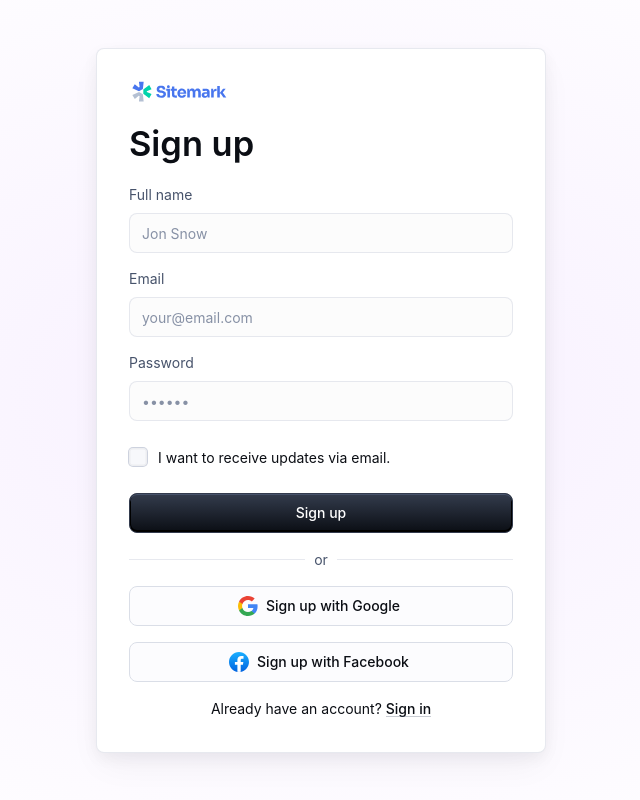
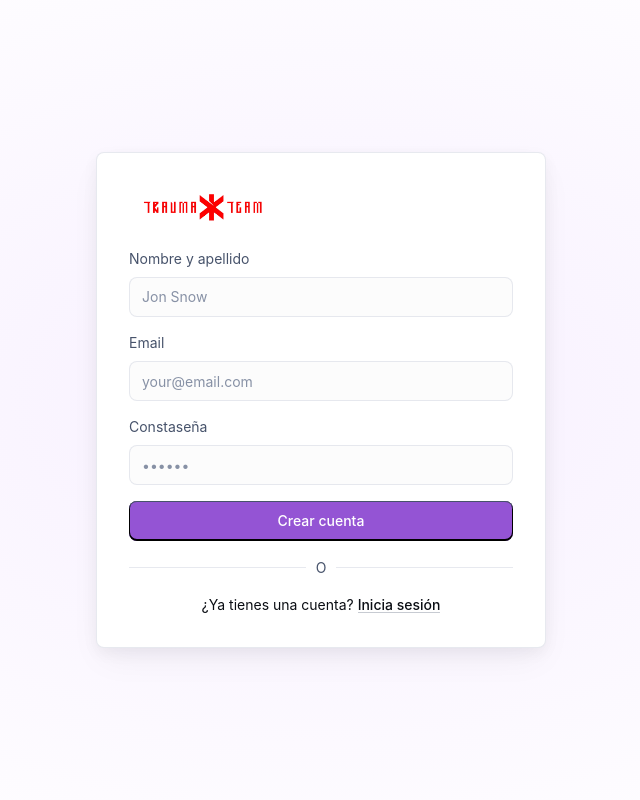
Before and after one commit to adrianoop03/farmacia, a React app in the folder frontend/: page /registro in a window 1280 px wide. Shown: the whole page, without its empty margins (319-959 px from the left). Built offline with nearby package versions, Linux system fonts and the light colour scheme; the HTML template or start-up script is replaced by a standard one.

Commit message:
Modificación y traducción de registro

```diff
--- a/frontend/src/pages/sign-up/SignUp.js
+++ b/frontend/src/pages/sign-up/SignUp.js
@@ -16,6 +16,7 @@ import { styled } from '@mui/material/styles';
 import AppTheme from '../shared-theme/AppTheme';
 import ColorModeSelect from '../shared-theme/ColorModeSelect';
 import { GoogleIcon, FacebookIcon, SitemarkIcon } from './components/CustomIcons';
+import logo from '../../assets/logo.png';
 
 const Card = styled(MuiCard)(({ theme }) => ({
   display: 'flex',
@@ -119,21 +120,19 @@ export default function SignUp(props) {
       <CssBaseline enableColorScheme />
       <SignUpContainer direction="column" sx={{ justifyContent: 'space-between' }}>
         <Card variant="outlined">
-          <SitemarkIcon />
-          <Typography
-            component="h2"
-            variant="h4"
-            sx={{ width: '100%', fontSize: 'clamp(2rem, 10vw, 2.15rem)' }}
-          >
-            Sign up
-          </Typography>
+          <Box
+            component="img"
+            src={logo}
+            alt="Logo de la farmacia"
+            sx={{ height: 48, width: 'auto', alignSelf: 'flex-start' }}
+          />
           <Box
             component="form"
             onSubmit={handleSubmit}
             sx={{ display: 'flex', flexDirection: 'column', gap: 2 }}
           >
             <FormControl>
-              <FormLabel htmlFor="name">Full name</FormLabel>
+              <FormLabel htmlFor="name">Nombre y apellido</FormLabel>
               <TextField
                 autoComplete="name"
                 name="name"
@@ -162,7 +161,7 @@ export default function SignUp(props) {
               />
             </FormControl>
             <FormControl>
-              <FormLabel htmlFor="password">Password</FormLabel>
+              <FormLabel htmlFor="password">Constaseña</FormLabel>
               <TextField
                 required
                 fullWidth
@@ -177,47 +176,32 @@ export default function SignUp(props) {
                 color={passwordError ? 'error' : 'primary'}
               />
             </FormControl>
-            <FormControlLabel
-              control={<Checkbox value="allowExtraEmails" color="primary" />}
-              label="I want to receive updates via email."
-            />
             <Button
               type="submit"
               fullWidth
               variant="contained"
-              onClick={validateInputs}
+              sx={{
+                backgroundImage: 'none',
+                backgroundColor: 'primary.main',
+                border: 'none',
+                '&:hover': { backgroundColor: 'primary.dark', backgroundImage: 'none' },
+              }}
             >
-              Sign up
+              Crear cuenta
             </Button>
           </Box>
           <Divider>
-            <Typography sx={{ color: 'text.secondary' }}>or</Typography>
+            <Typography sx={{ color: 'text.secondary' }}>O</Typography>
           </Divider>
           <Box sx={{ display: 'flex', flexDirection: 'column', gap: 2 }}>
-            <Button
-              fullWidth
-              variant="outlined"
-              onClick={() => alert('Sign up with Google')}
-              startIcon={<GoogleIcon />}
-            >
-              Sign up with Google
-            </Button>
-            <Button
-              fullWidth
-              variant="outlined"
-              onClick={() => alert('Sign up with Facebook')}
-              startIcon={<FacebookIcon />}
-            >
-              Sign up with Facebook
-            </Button>
             <Typography sx={{ textAlign: 'center' }}>
-              Already have an account?{' '}
+              ¿Ya tienes una cuenta?{' '}
               <Link
                 href="/material-ui/getting-started/templates/sign-in/"
                 variant="body2"
                 sx={{ alignSelf: 'center' }}
               >
-                Sign in
+                Inicia sesión
               </Link>
             </Typography>
           </Box>
```
Also changed, not shown: frontend/src/assets/logo.png (added).
